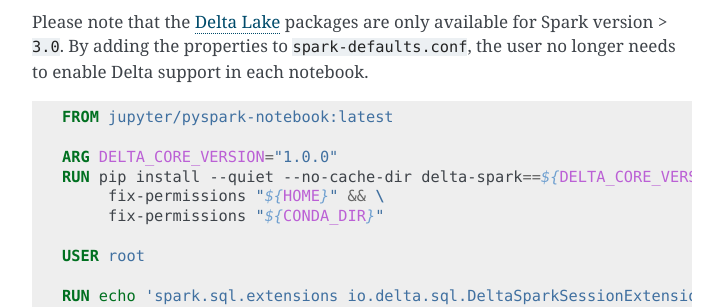
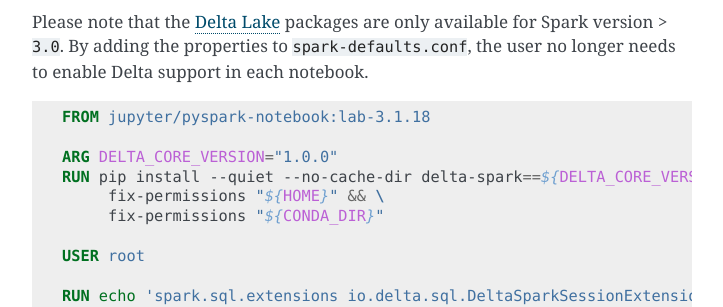
Before and after one commit to jupyter/docker-stacks, a Sphinx documentation site: the page built from docs/using/recipes.md, in a window 1280 px wide and 900 px high, scrolled down 11177 px. Shown: the part 152-459 px from the top of the window, without its empty margins (388-1111 px from the left). Built offline with Sphinx 7.4.7, drawn with Linux system fonts in a browser that asks for light colours.

Commit message:
Spark version incompatibility with Delta
Calling the "latest" tag in "FROM jupyter/pyspark-notebook:latest" installs the Spark 3.2 version which is incompatible with delta lake ( https://docs.delta.io/latest/releases.html#-compatibility-with-as ). Installing the last version of Spark 3.1.x resolves the issue. In the jupyter docker repo that would be version 3.1.18

````diff
--- a/docs/using/recipes.md
+++ b/docs/using/recipes.md
@@ -528,7 +528,7 @@
 By adding the properties to `spark-defaults.conf`, the user no longer needs to enable Delta support in each notebook.
 
 ```dockerfile
-FROM jupyter/pyspark-notebook:latest
+FROM jupyter/pyspark-notebook:lab-3.1.18
 
 ARG DELTA_CORE_VERSION="1.0.0"
 RUN pip install --quiet --no-cache-dir delta-spark==${DELTA_CORE_VERSION} && \
````
